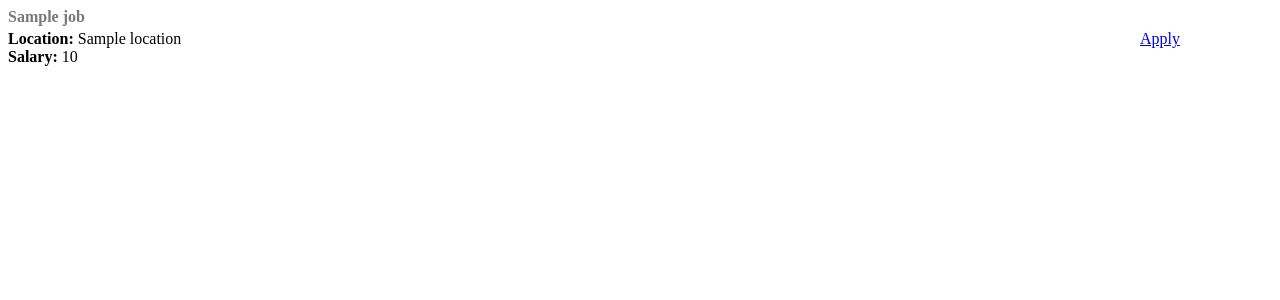
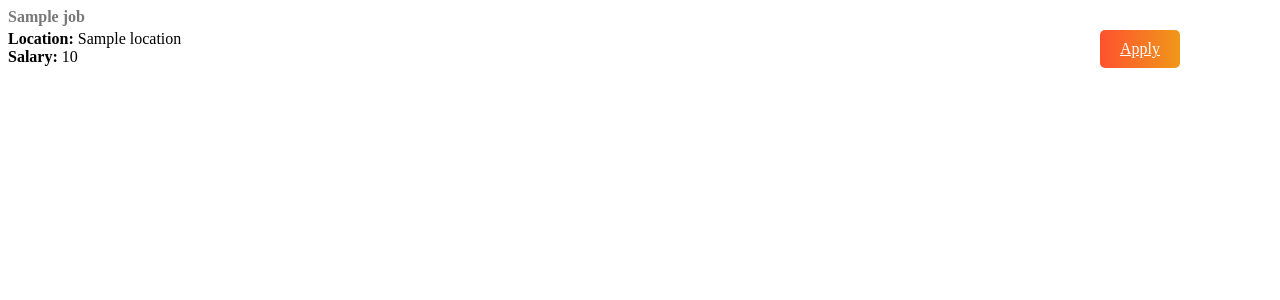
Before and after one commit to AnkurJain305/jovian-website, a Flask app: template templates/jobitem.html in a window 1280 px wide. Shown: the top 300 px of the page. Run offline with Flask 3, Linux system fonts and the light colour scheme; the template is opened without the code that fills it: most values are stand-ins (such as "Sample title", 1, 10 or a date in 2020).

Commit message:
button changes

```diff
--- a/templates/home.html
+++ b/templates/home.html
@@ -42,7 +42,7 @@
             {% endfor %}
     </div>
     <div class="text-center">
-        <a href="mailto:akjain3005@gmail.com?subject=Questions%20about%20job%20openings&body=%20My%20Name%20%3A%3Cyour%20name%20here%3E%0D%0A%0D%0AMy%20questions%20%3A%20%3Center%20your%20question%20here%3E" type="button" class="btn btn-primary btn-lg">Contact us</a>
+        <a href="mailto:akjain3005@gmail.com?subject=Questions%20about%20job%20openings&body=%20My%20Name%20%3A%3Cyour%20name%20here%3E%0D%0A%0D%0AMy%20questions%20%3A%20%3Center%20your%20question%20here%3E" type="button" class="btn btn-primary btn-lg text-muted">Contact us</a>
     <p class=" text-center mt-4">
          Copyright 2022,Jovian
     </p>
--- a/templates/jobitem.html
+++ b/templates/jobitem.html
@@ -18,13 +18,25 @@
 
     <div class="col-md-2" >
      <a  href="mailto:akjain3005@gmail.com?subject=Application%20for%20{{
-    job['title']}}body=%20My%20Name%20%3A%3Cyour%20name%20here%3E%0D%0A%0D%0AMy%20resume%20link%3A%3Cresume%20link%3E%0D%0A%0D%0AMy%20LinkedIn%20link%20%3A%20%3Clinkedin%20link%3E" type="button" class="btn-primary text-muted"  id="btn" >Apply  </a>
+    job['title']}}body=%20My%20Name%20%3A%3Cyour%20name%20here%3E%0D%0A%0D%0AMy%20resume%20link%3A%3Cresume%20link%3E%0D%0A%0D%0AMy%20LinkedIn%20link%20%3A%20%3Clinkedin%20link%3E" type="button" class="gradient-btn text-muted"  >Apply  </a>
      <style>
-        #btn{
-           position: absolute;
-           right: 100px;
-           top: 30px;
-         }
+        .gradient-btn{
+            background: linear-gradient(to right, #FF512F, #F09819);
+            color: #fff;
+            border: none;
+            padding: 10px 20px;
+            font-size: 16px;
+            border-radius: 5px;
+            cursor: pointer;
+            transition: all 0.3s ease;
+            right: 100px;
+            top: 30px;
+            position: absolute;
+        }
+            .gradient-btn:hover {
+             box-shadow: 0px 5px 10px rgba(0, 0, 0, 0.2);
+             transform: translateY(-2px);
+            }
        </style>
     </div>
 
```
